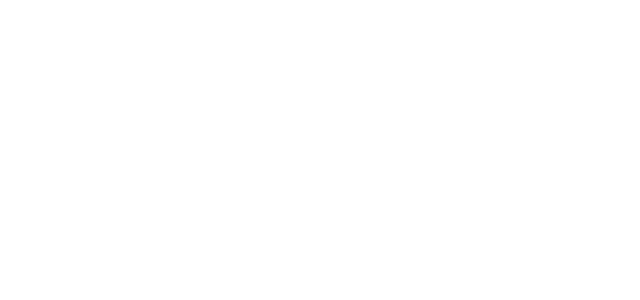
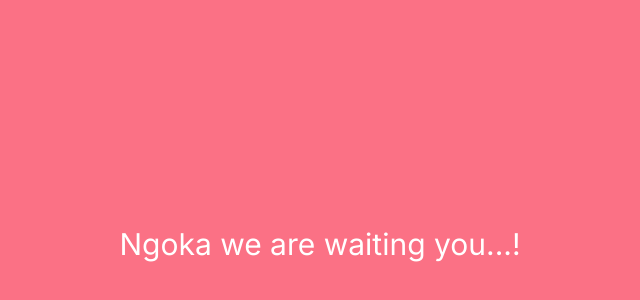
Before and after one commit to salihou001/douala-city, an Angular app: page / in a window 1280 px wide. Shown: the part 156-456 px from the top of the page, without its empty margins (320-960 px from the left). Built offline with nearby package versions, Linux system fonts and the light colour scheme.

Commit message:
first commit

```diff
--- a/src/app/app.component.html
+++ b/src/app/app.component.html
@@ -0,0 +1,3 @@
+<div class="super-container w-screen h-screen bg-rose-400 flex items-center justify-center">
+    <p class="text-3xl text-white">Ngoka we are waiting you...!</p>
+</div>
```
